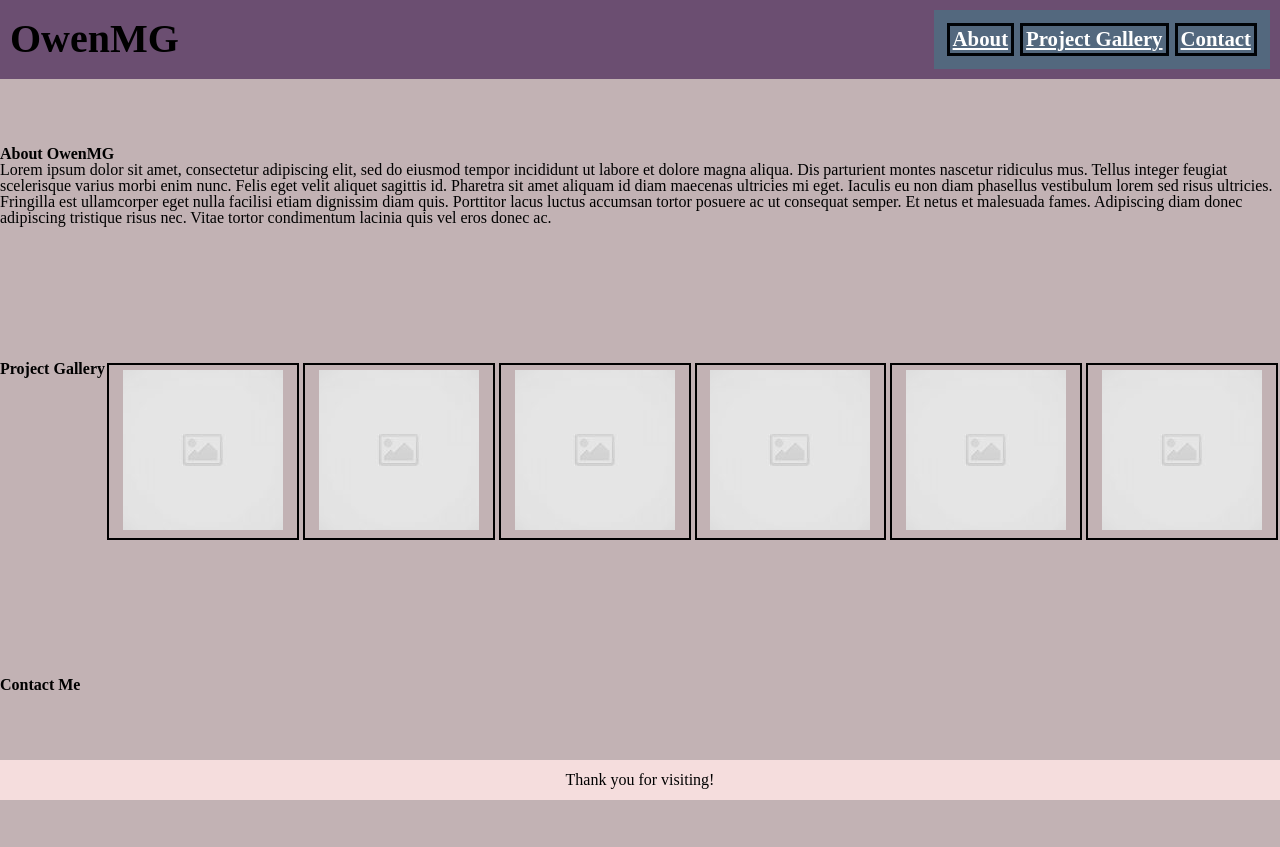
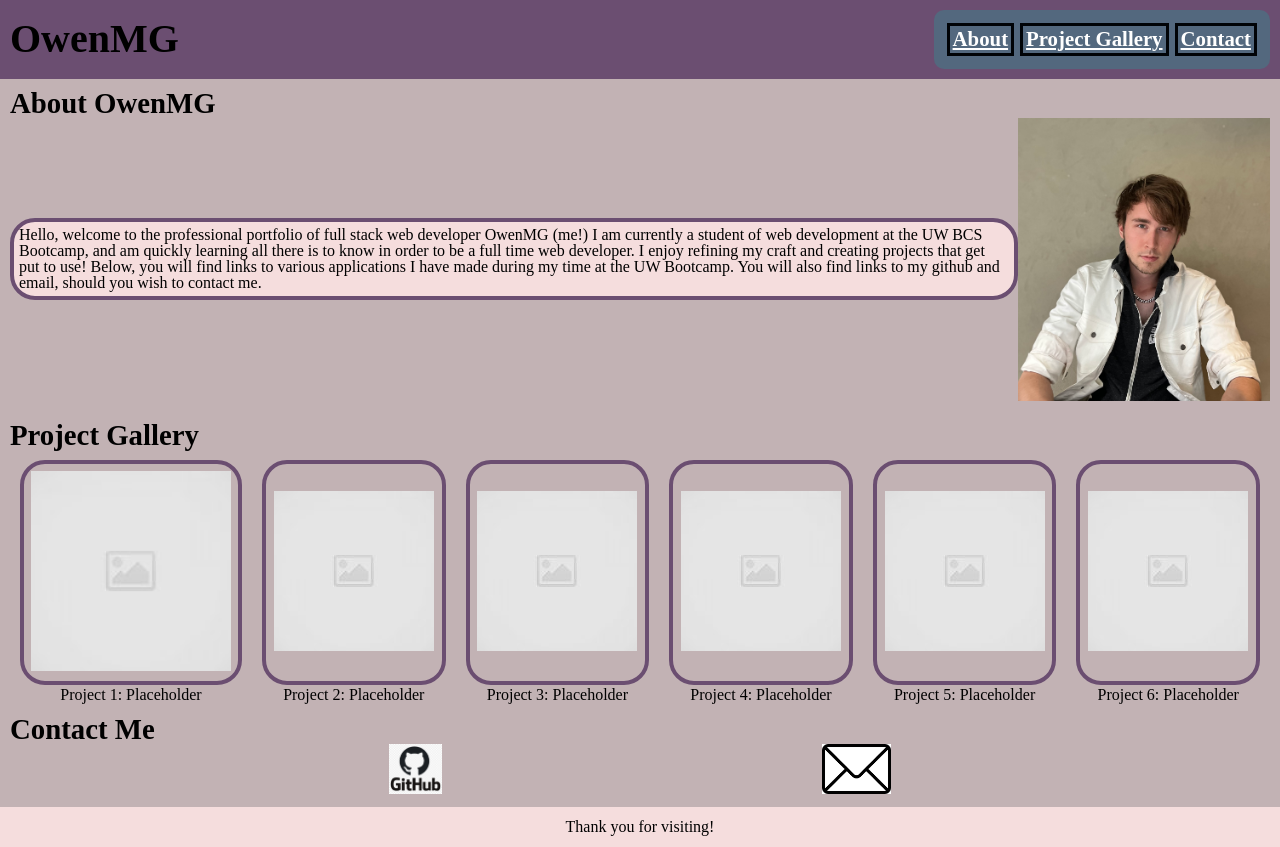
Before and after one commit to OwenMG/OwenMG_Portfolio, a plain HTML site: page index.html in a window 1280 px wide. Before the commit the page ends 800 px from the top, so only its background shows below. Drawn offline with Linux system fonts and the light colour scheme.

Commit message:
adds README and final draft html and css pages

```diff
--- a/assets/css/reset.css
+++ b/assets/css/reset.css
@@ -20,7 +20,7 @@
 
   input, select, option, optgroup, textarea, button,
   pre, code {
-    font-size: 100%;
+    font-size: 105%;
     font-family: inherit;
   }
 
--- a/assets/css/style.css
+++ b/assets/css/style.css
@@ -1,10 +1,12 @@
-/* Color Palette
- #c2b2b4 shadows
- #6b4e71 violet
- #3a4454 charcoal
- #53687e electric blue
- #f5dddd misty rose
-*/
+:root {
+    --shadows: #c2b2b4;
+ --violet: #6b4e71;
+ --charcoal: #3a4454;
+ --elblue: #53687e;
+ --misty: #f5dddd;
+ --radius: 25px;
+}
+
 /* Setting General Stylings */
 * {
     font-size: 16px;
@@ -15,7 +17,7 @@
 body {
     display: flex;
     flex-direction: column;
-    background-color: #c2b2b4;
+    background-color: var(--shadows);
     width:100%;
     height:100%;
 }
@@ -25,15 +27,16 @@ header {
     display:flex;
     justify-content:space-between;
     align-items: center;
-    background-color: #6b4e71;
+    background-color: var(--violet);
     padding: 10px;
 }
 
 /* styling nav box */
 nav {
     display:flex;
-    background-color: #53687e;
+    background-color: var(--elblue);
     padding: 10px;
+    border-radius:10px;
 }
 
 /* styling collection placement of nav items */
@@ -59,7 +62,7 @@ nav ul li a {
 
 /* creating nav item reactivity */
 nav ul li:hover{
-    border: 2px dashed #f5dddd;
+    border: 2px dashed var(--misty);
 }
 
 /* flexboxxing main, setting grow to keep footer in place */
@@ -70,26 +73,106 @@ main {
     justify-content: space-around;
 }
 
+/* styling about section */
+#about {
+    margin: 10px;
+    display: flex;
+    justify-content: space-between;
+    flex-direction: column;
+}
+
+.info {
+    display: flex;
+    flex-direction: row-reverse;
+    align-items: center;
+}
+
+.info p {
+    border: 4px solid var(--violet);
+    border-radius: var(--radius);
+    padding: 5px;
+    background-color: var(--misty);
+}
+
+#about img {
+    max-width: 20%;
+    height: auto;
+}
+
 /* determining placement of project gallery items */
 #project_gallery {
+    margin: 10px;
+    display: flex;
+    flex-direction: column;
+
+}
+.gallery {
     display: flex;
     flex-wrap:wrap;
     justify-content: space-between;
 }
-
 /* styling project gallery items */
-#project_gallery section {
+.project {
     display:flex;
     flex: 1 0 0;
-    padding: 5px;
-    border: 2px solid black;
-    margin: 2px;
+    padding: 7px;
+    border: 4px solid var(--violet);
+    margin: 10px;
     justify-content: center;
+    align-items: center;
+    position:relative;
+    border-radius: var(--radius);
+}
+
+.project figcaption{
+    position: absolute;
+    top: 103%;
+}
+#pro_1 {
+    width: 200px;
+    height: auto;
+}
+
+.project:hover {
+    border-style: dashed;
+}
+.project img:hover{
+    position:relative;
+    width:200px;
+    height:auto;
+    display:block;
+    z-index:999;
+}
+
+/* styling contact me section */
+
+#contact{
+    display: flex;
+    flex-direction: column;
+    margin: 10px;
+}
+
+.clinks{
+    display: flex;
+    justify-content: space-evenly;
+}
+
+.clinks img {
+    height: 50px;
+    width: auto;
+}
+
+.clinks img:hover {
+    position:relative;
+    width:100px;
+    height:auto;
+    display:block;
+    z-index:999;
 }
 
 /* styling footer */
 footer {
-    background-color: #f5dddd;
+    background-color: var(--misty);
     display:flex;
     align-items: center;
     justify-content: center;
@@ -101,6 +184,10 @@ h1 {
     font-size:250%;
 }
 
+h2 {
+    font-size: 180%;
+}
+
 /* for proper placement of sections in body box */
 header, main, footer {
     flex-shrink: 0;
--- a/index.html
+++ b/index.html
@@ -22,52 +22,64 @@
     <main>
         <article id="about">
             <h2>About OwenMG</h2>
-            <p>Lorem ipsum dolor sit amet, consectetur adipiscing elit, sed do eiusmod tempor incididunt ut labore et dolore magna aliqua.
-               Dis parturient montes nascetur ridiculus mus. Tellus integer feugiat scelerisque varius morbi enim nunc. Felis eget velit
-               aliquet sagittis id. Pharetra sit amet aliquam id diam maecenas ultricies mi eget. Iaculis eu non diam phasellus vestibulum
-               lorem sed risus ultricies. Fringilla est ullamcorper eget nulla facilisi etiam dignissim diam quis. Porttitor lacus luctus
-               accumsan tortor posuere ac ut consequat semper. Et netus et malesuada fames. Adipiscing diam donec adipiscing tristique risus
-               nec. Vitae tortor condimentum lacinia quis vel eros donec ac.</p>
+            <div class="info">
+            <img src="./assets/images/portrait.jpg" alt="A picture of me">
+            <p>Hello, welcome to the professional portfolio of full stack web developer OwenMG (me!)
+                I am currently a student of web development at the UW BCS Bootcamp, and am quickly learning
+                all there is to know in order to be a full time web developer. I enjoy refining my craft
+                and creating projects that get put to use! Below, you will find links to various applications
+                I have made during my time at the UW Bootcamp. You will also find links to my github and email,
+                should you wish to contact me.
+            </p>
+            </div>
             </article>
 
         <article id="project_gallery">
             <h2>Project Gallery</h2>
 
+        <div class="gallery">
             <section class="project">
                 <a href="https://www.urbandictionary.com/define.php?term=CSS%20slinger">
                     <img id="pro_1" src="./assets/images/placeholder.jpg" alt="placeholder image" >
                 </a>
+                <figcaption>Project 1: Placeholder</figcaption>
             </section>
 
             <section class="project">
-                <a href="https://www.urbandictionary.com/define.php?term=CSS%20slinger">
+                <a href="https://github.com/OwenMG">
                     <img id="pro_2" src="./assets/images/placeholder.jpg" alt="placeholder image" >
                 </a>
+                <figcaption>Project 2: Placeholder</figcaption>
             </section>
 
             <section class="project">
-                <a href="https://www.urbandictionary.com/define.php?term=CSS%20slinger">
+                <a href="https://github.com/OwenMG">
                     <img id="pro_3" src="./assets/images/placeholder.jpg" alt="placeholder image" >
                 </a>
+                <figcaption>Project 3: Placeholder</figcaption>
             </section>
 
             <section class="project">
-                <a href="https://www.urbandictionary.com/define.php?term=CSS%20slinger">
+                <a href="https://github.com/OwenMG">
                     <img id="pro_4" src="./assets/images/placeholder.jpg" alt="placeholder image" >
                 </a>
+                <figcaption>Project 4: Placeholder</figcaption>
             </section>
 
             <section class="project">
-                <a href="https://www.urbandictionary.com/define.php?term=CSS%20slinger">
+                <a href="https://github.com/OwenMG">
                     <img id="pro_5" src="./assets/images/placeholder.jpg" alt="placeholder image" >
                 </a>
+                <figcaption>Project 5: Placeholder</figcaption>
             </section>
 
             <section class="project">
-                <a href="https://www.urbandictionary.com/define.php?term=CSS%20slinger">
+                <a href="https://github.com/OwenMG">
                     <img id="pro_6" src="./assets/images/placeholder.jpg" alt="placeholder image" >
                 </a>
+                <figcaption>Project 6: Placeholder</figcaption>
             </section>
+        </div>
 
 
 
@@ -75,6 +87,14 @@
 
         <article id="contact">
             <h2>Contact Me</h2>
+            <div class="clinks">
+                <a href="https://github.com/OwenMG">
+                    <img src="./assets/images/ghub.png" alt="github icon">
+                </a>
+                <a href="mailto: omgwebdev@gmail.com" alt="email icon">
+                    <img src="./assets/images/mail.png">
+                </a>
+            </div>
 
         </article>
     </main>
```
Also changed, not shown: assets/images/ghub.png (added), assets/images/mail.png (added), assets/images/placeholder.png (deleted), assets/images/portrait.jpg (added), 1 other file.
